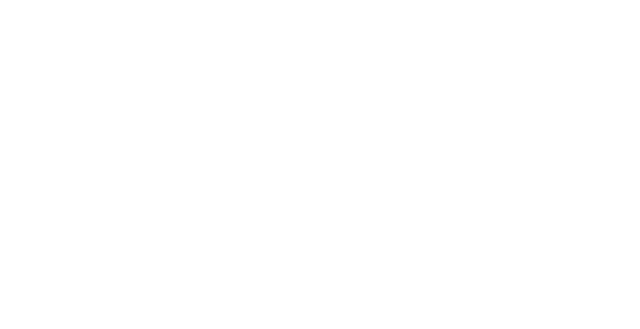
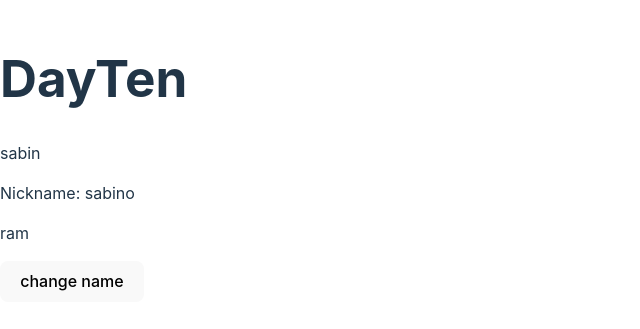
Before and after one commit to SabinCode/react, a React (Vite) app in the folder reactapp/: page /DayTen in a window 1280 px wide. Before the commit this address had no page. Shown: the part 241-570 px from the top of the page, without its empty margins (0-640 px from the left). Built offline with nearby package versions, Linux system fonts and the light colour scheme.

Commit message:
day10 deriveState useMemo useCallback

```diff
--- a/reactapp/src/Routes/PageRoutes.jsx
+++ b/reactapp/src/Routes/PageRoutes.jsx
@@ -4,6 +4,7 @@
 import UnsereTeppichePage from "../components/UnsereTeppiche/UnsereTeppiche";
 import AxiosPage from "../components/Axios/Axios";
 import DayNine from "../components/DayNine/DayNine";
+import ProductionSteps from "../components/ProductionSteps/ProductionSteps";
 function PageRoutes (){
 
     return (
@@ -14,6 +15,7 @@
             <Route path="/UnsereTeppiche" element={<UnsereTeppichePage/>}/>
             <Route path="/Axios" element={<AxiosPage/>}/>
             <Route path="/DayNine" element={<DayNine/>}/>
+            <Route path="/DayTen" element={<ProductionSteps/>} />
 
         </Routes>
     </BrowserRouter>
--- a/reactapp/src/components/ProductionSteps/ProductionSteps.jsx
+++ b/reactapp/src/components/ProductionSteps/ProductionSteps.jsx
@@ -1,6 +1,84 @@
+import { useCallback, useEffect, useState } from "react"
+import { useMemo } from "react"
 function ProductionSteps () {
+
+    const[name, setName] = useState("sabin")
+    const[users, setUsers] = useState([
+        {
+            id: 1,
+            name: "sabin",
+        },
+        {
+            id: 2,
+            name: "ram",
+        },
+        {
+            id: 3,
+            name: "hari",
+        },
+
+    ])
+
+    // const id2User = users.find((item) =>{
+    //     console.log("find chalyo") //state change huda sabai re-render hunehuda yo log hune vayo 2 choti with strictmode
+    //     //sometimes we need to stop re-render for api load optimization.
+    //     // same input aauda same value dine , calculate nagarne - tyo process lai Memoization van6, value lai cacheing
+    //     return item.id === 2
+    // })
+
+    //Memoization ko lai we use useMemo
+    //find chalena log ma, jabasamma  user change hudaina tabasamma kei gardaiana pailakoi value use garne vayo. value cache bata liyera din6
+    //user change vaye matra value change garne vayo. (browser lag huda use garne )
+    // pailako user n new user ko value check gar6 , value yeutai vaye calculate use nagari value dine vayo. everytime check garda memory space lincha.
+    //So we are doing trade here, speed ko lagi space ko trade
+    const id2User = useMemo(() => {
+        const user = users.find((item) => {
+            console.log("find chalyo")
+            return item.id === 2
+        })
+        return user
+    }, [users])
+
+    const nickName = name + "o" //derive state. kunai pani state bata yeuta value nikalna paryo vane naya state nabanaune yesari directly assign garni
+
+    //sabino
+    // const [nickName, setNickName] = useState("")
+
+    // useEffect(() => {
+    //     setNickName(name + "o")
+    // }, [name])
+
+    //component re-render huda yo function always re-define hun6
+    //re-define nagarna purai function lai cache gari rakhnalai , useCallback use garna par6
+    // function add(name, b) {
+    //     const result = name + b
+    //     return result
+    // }
+
+    const add = useCallback(() => {
+        const result = name + b
+        return result
+    }, [name]) //name change huda matra yo function re-define garna paryo natra parena (function ko whole body nai cache garera rakhna help gar6)
+
     return(<>
+
+    <h1>DayTen</h1>
+
+
+    <p>{name}</p>
+    <p>Nickname: {nickName}</p>
+    <p>{id2User.name}</p>
+    <button onClick={() => setName("ram")}>change name</button>
+
+
+
     </>)
 }
+[]
+export default ProductionSteps
 
-export default ProductionSteps
+//individually file  export garnalai
+//name export eg. export {ProductionSteps, App2} we can make many function and export like this
+
+//component or page khulne bitikai kei kura garna 6 vane tyo useEffect vayo
+//kunai value  depedent change vayera kei kura execute garna 6 ra khulne bitikai run garna 6 vane pani useEffect use garne [dependecy array]
```
